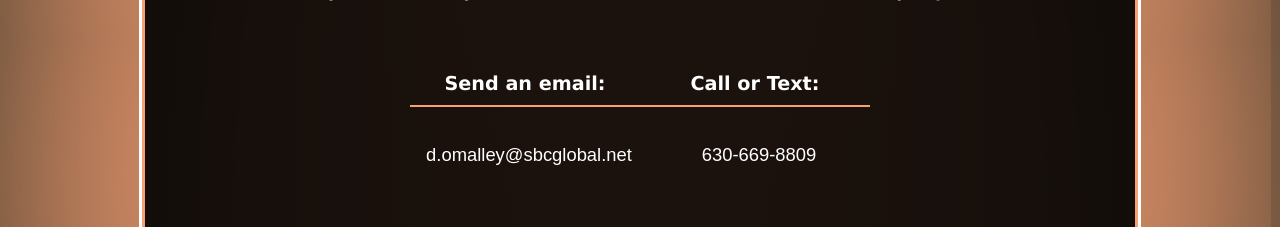
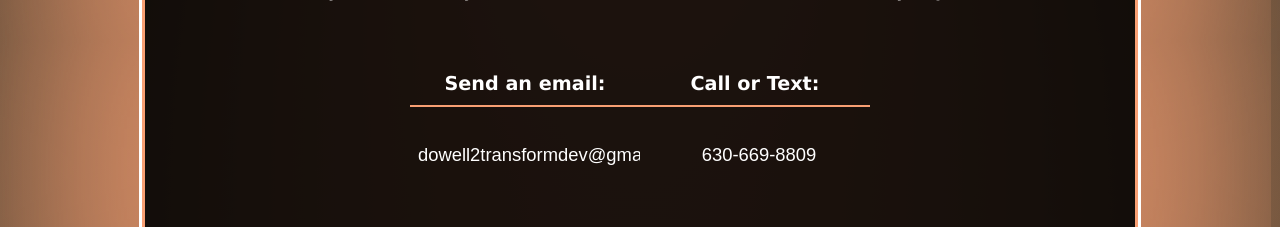
Before and after one commit to DoWell2Transform/Transform-Website, a React (Create React App) app in the folder transform-site/: page / in a window 1280 px wide. Shown: the part 2500-2727 px from the top of the page. Built offline with nearby package versions, Linux system fonts and the light colour scheme.

Commit message:
email change

```diff
--- a/transform-site/src/components/Home/Home.js
+++ b/transform-site/src/components/Home/Home.js
@@ -10,7 +10,7 @@ import zenImg from '../../images/zen-rocks.jpg'
 // import {Email} from 'https://smtpjs.com/v3/smtp.js'
 
 function sendEmail(data) {
-  let link = `mailto:d.omalley@sbcglobal.net?subject=${data.name}'s Inquiry&body=${data.message}`
+  let link = `mailto:dowell2transformdev@gmail.com?subject=${data.name}'s Inquiry&body=${data.message}`
     // window.scrollTo(0,0)
     window.open(link, "_blank");
 }
@@ -109,7 +109,7 @@ function Home(props) {
       <div className='contact-section'>
       <div className='contact-info'>
           <p className='label'>Send an email:</p>
-          <input type="text" className='data' id='mailInput' value='d.omalley@sbcglobal.net' readOnly={true} />
+          <input type="text" className='data' id='mailInput' value='dowell2transformdev@gmail.com' readOnly={true} />
       </div>
       <div className='contact-info'>
           <p className='label'>Call or Text:</p>
```
